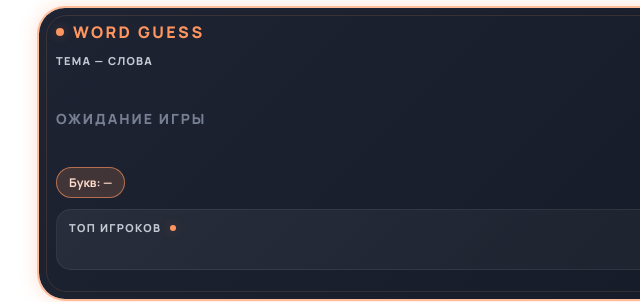
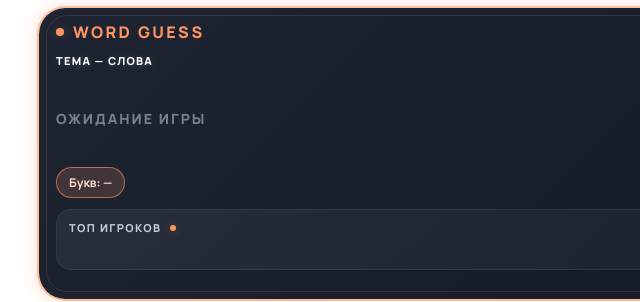
Before and after one commit to ferifest/word-guess-obs, a website: page public/overlay.html in a window 1280 px wide. Shown: the top 302 px of the page, 103-743 px from the left. Drawn offline with Linux system fonts and the light colour scheme; no server answers.

Commit message:
Increase theme label contrast to crisp white

```diff
--- a/public/style.css
+++ b/public/style.css
@@ -214,3 +214,10 @@ body.overlay-body .leader-score{font-size:11px}
 body.overlay-body .empty{font-size:12px}
 body.overlay-body .status{font-size:10px}
 @media(prefers-reduced-motion:reduce){body.overlay-body .leader-row{animation:none!important}}
+
+/* Make the active word theme unmistakably readable */
+body.overlay-body .category{
+ color:#fff!important;
+ font-weight:900!important;
+ text-shadow:0 1px 10px rgba(255,255,255,.18);
+}
```
